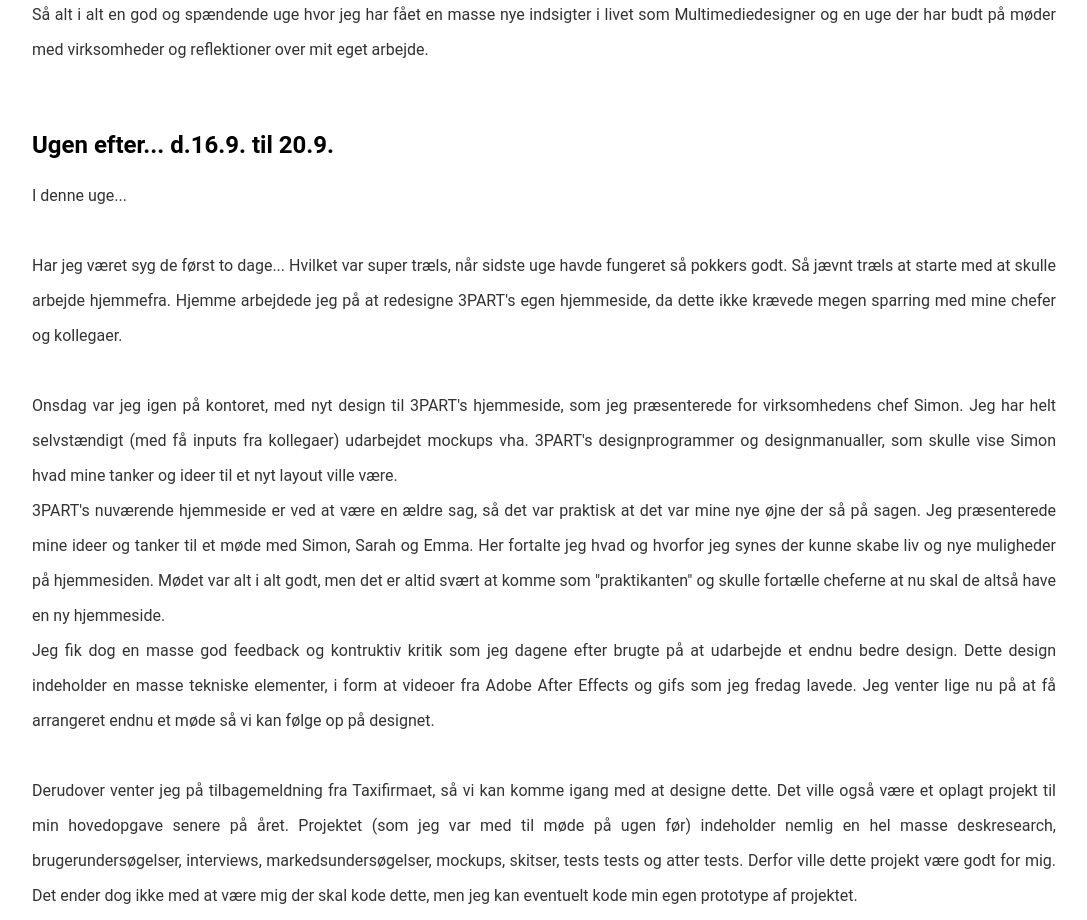
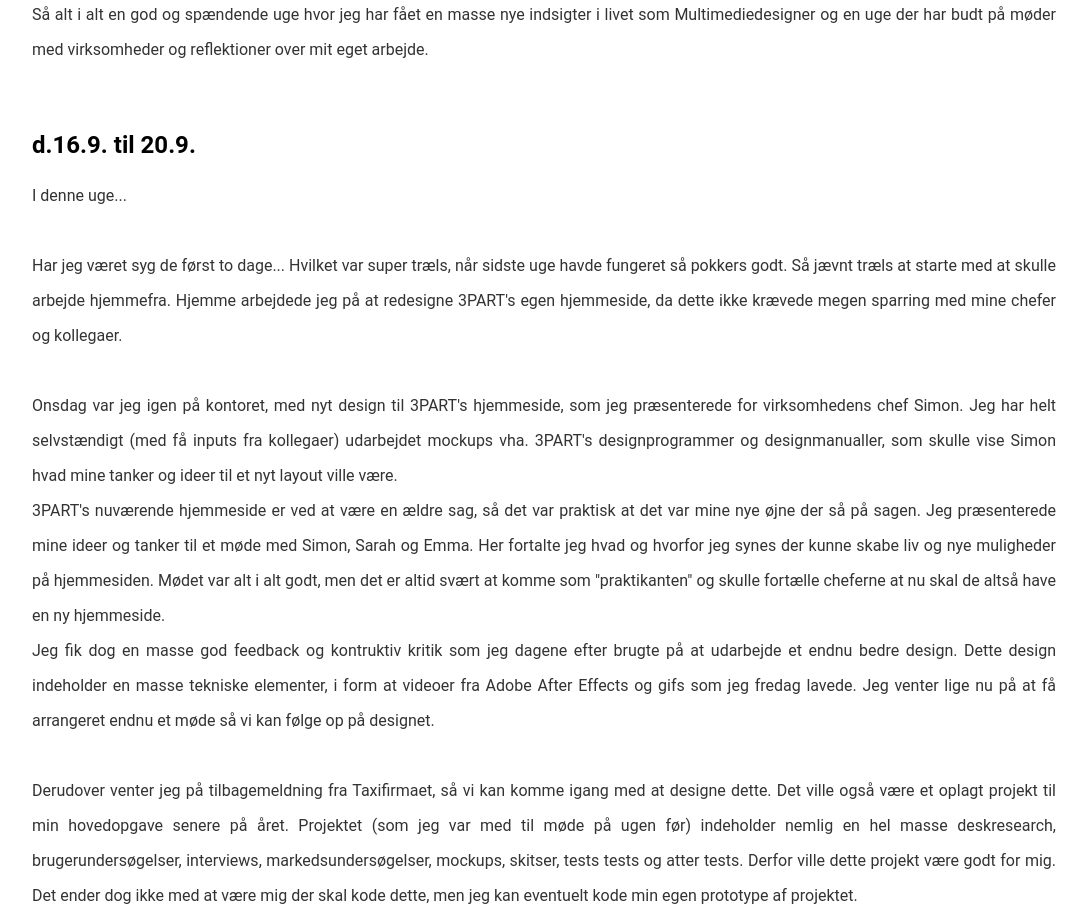
Before and after one commit to LasseNymark/praktikblogLasse, a plain HTML site: page index.html in a window 1280 px wide. Shown: the part 2880-3800 px from the top of the page, without its empty margins (96-1183 px from the left). Drawn offline with Linux system fonts and the light colour scheme; a script that the page names is missing.

Commit message:
Update index.html

```diff
--- a/index.html
+++ b/index.html
@@ -52,7 +52,7 @@
 
         </section>
 
-                <section id="sec1" class="sec">
+        <section id="sec1" class="sec">
 
             <h2 class="overskrift">Dagene efter... Fre. d. 6. Sep</h2>
 
@@ -81,7 +81,7 @@
 
         </section>
 
-                <section id="sec1" class="sec">
+        <section id="sec1" class="sec">
 
             <h2 class="overskrift">Ugen efter... d.9.9. til 13.9. </h2>
 
@@ -115,7 +115,7 @@
 
         <section id="sec1" class="sec">
 
-            <h2 class="overskrift">Ugen efter... d.16.9. til 20.9. </h2>
+            <h2 class="overskrift">d.16.9. til 20.9. </h2>
 
             <p class="tekst dark">
 
```
